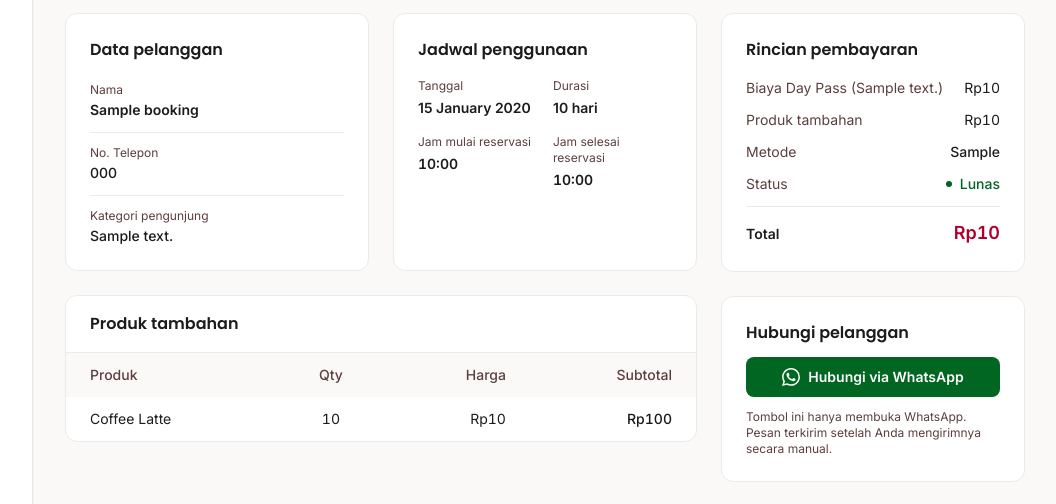
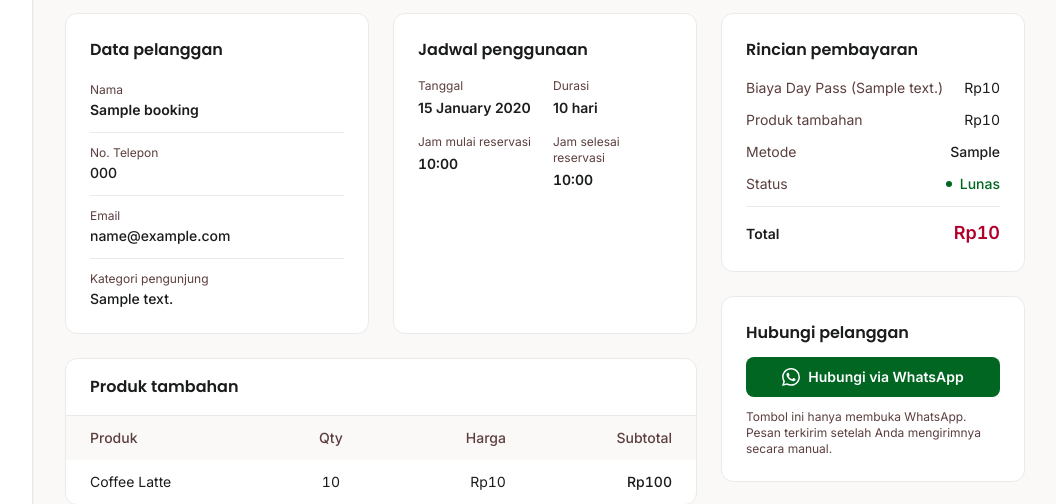
Before and after one commit to ranggapgrl/N-SpaceReservasi-Technolife, a Laravel app: page /admin/bookings/1 in a window 1280 px wide. Shown: the part 335-839 px from the top of the page, without its empty margins (223-1279 px from the left). Run offline with Laravel 12, Linux system fonts and the light colour scheme; a user stored in the database is signed in; data comes from the database, SQL or seed files in the repository; tables that the repository leaves empty hold one stand-in row (values such as "Sample post"); style sheets or scripts are compiled from the project's sources.

Commit message:
cmmt12, 13

```diff
--- a/app/Http/Controllers/BookingController.php
+++ b/app/Http/Controllers/BookingController.php
@@ -122,6 +122,7 @@ class BookingController extends Controller
             'customer_name' => 'required|string|max:255',
             'customer_phone' => 'required|string|max:20',
             'products' => 'nullable|array',
+            'customer_email' => 'required|email:rfc|max:255',
         ]);
 
         $startDate = Carbon::parse($request->date);
@@ -220,6 +221,7 @@ class BookingController extends Controller
                 'visitor_category' => $request->visitor_category,
                 'ktm_path' => $ktmPath,
                 'ktm_status' => $ktmStatus,
+                'customer_email' => $request->customer_email,
             ]);
 
             // ── Simpan Item Produk ─────────────────────────────────────────────
--- a/app/Services/Payment/MidtransPaymentService.php
+++ b/app/Services/Payment/MidtransPaymentService.php
@@ -50,6 +50,7 @@ class MidtransPaymentService implements PaymentServiceInterface
             ],
             'customer_details' => [
                 'first_name' => $booking->customer_name,
+                'email' => $booking->customer_email,
                 'phone' => $booking->customer_phone,
             ],
             // URL kembali setelah pelanggan selesai bayar di halaman Midtrans
--- a/resources/views/admin/bookings/show.blade.php
+++ b/resources/views/admin/bookings/show.blade.php
@@ -87,6 +87,16 @@
                             <div class="py-3">
                                 <dt class="text-xs text-n-gray">No. Telepon</dt>
                                 <dd class="mt-0.5 font-medium text-n-charcoal">{{ $booking->customer_phone }}</dd>
+                            </div>
+                            <div class="py-3">
+                                <dt class="text-xs text-n-gray">Email</dt>
+                                <dd class="mt-0.5 break-all font-medium text-n-charcoal">
+                                    @if($booking->customer_email)
+                                        <a href="mailto:{{ $booking->customer_email }}" class="hover:text-n-primary hover:underline">{{ $booking->customer_email }}</a>
+                                    @else
+                                        —
+                                    @endif
+                                </dd>
                             </div>
                             <div class="py-3 pb-0">
                                 <dt class="text-xs text-n-gray">Kategori pengunjung</dt>
--- a/resources/views/admin/dashboard.blade.php
+++ b/resources/views/admin/dashboard.blade.php
@@ -225,6 +225,9 @@
                             <tr class="transition-colors hover:bg-gray-50/80">
                                 <td class="px-5 py-4">
                                     <p class="font-semibold text-[#1b1c1c]">{{ $booking->customer_name }}</p>
+                                    @if($booking->customer_email)
+                                        <p class="mt-0.5 break-all text-xs text-gray-500">{{ $booking->customer_email }}</p>
+                                    @endif
                                     <p class="mt-0.5 text-xs text-gray-500">{{ ucfirst($booking->visitor_category) }}</p>
                                 </td>
                                 <td class="px-5 py-4">
```
Also changed, not shown: resources/views/booking/index.blade.php (+8 -0 lines), database/migrations/2026_11_15_124102_add_customer_email_to_bookings_table.php (added).
